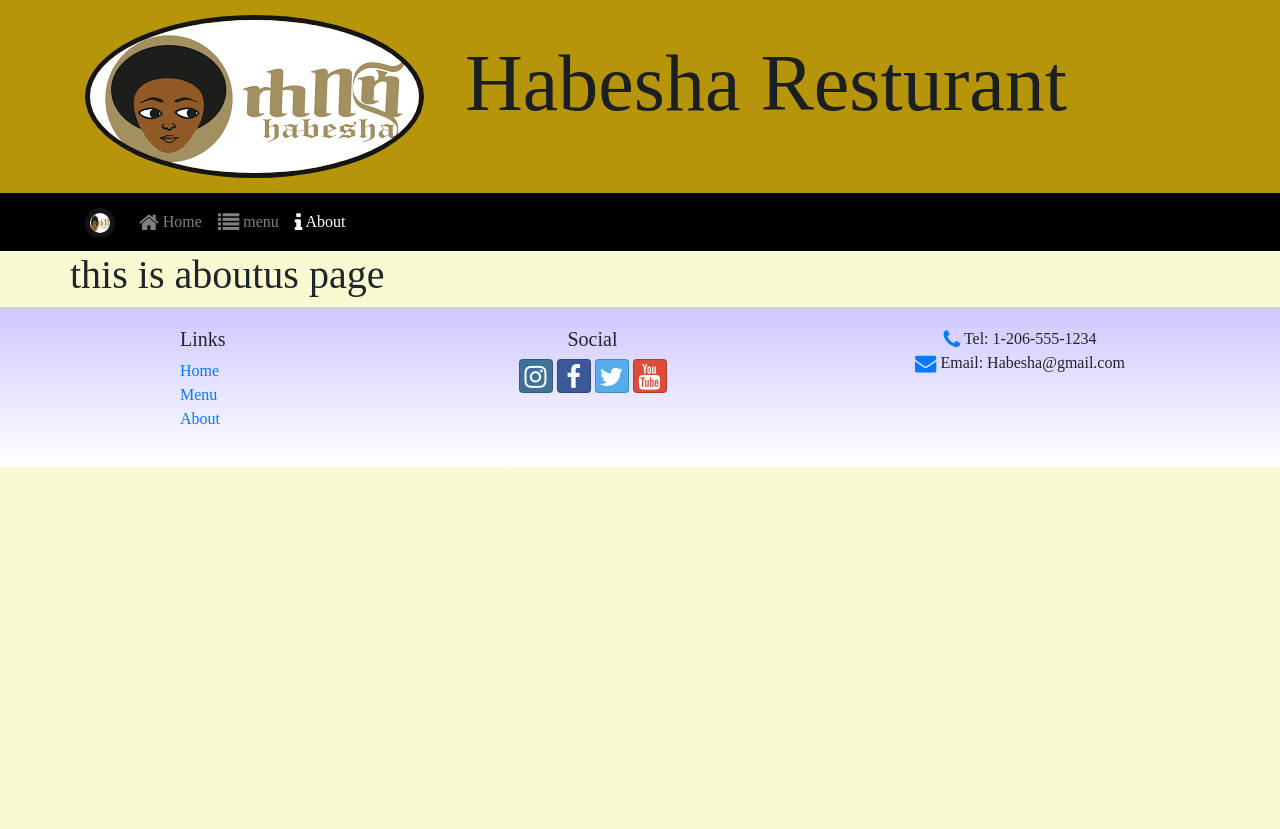
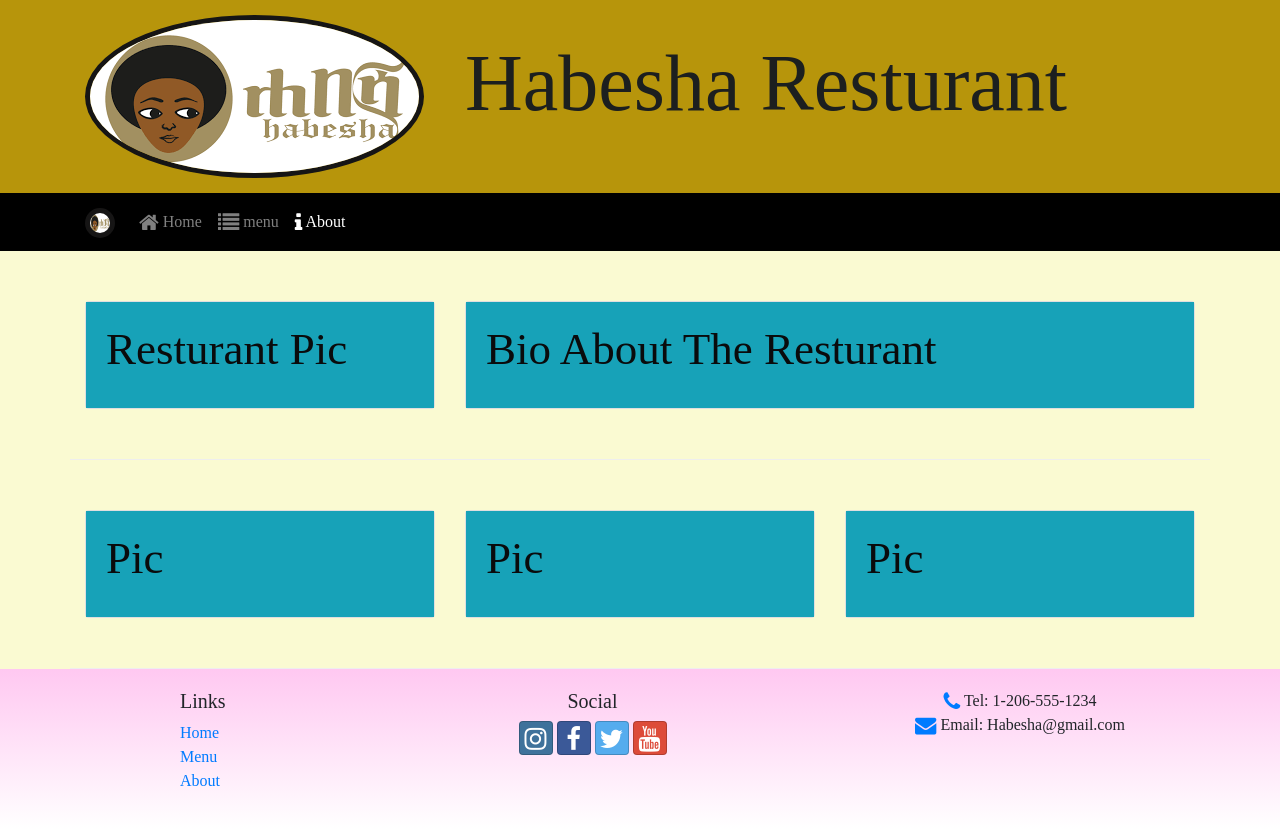
Before and after one commit to isubrhane/projectPortofilio, a website: page aboutus.html in a window 1280 px wide. Before the commit the page ends 800 px from the top, so only its background shows below. Drawn offline with nearby package versions, Linux system fonts and the light colour scheme.

Commit message:
updated menu and about us pages

```diff
--- a/aboutus.html
+++ b/aboutus.html
@@ -46,15 +46,59 @@
             </div>
         </div>
     </nav>
-    <div class="container">
-        <div class="row">
-            <h1>this is aboutus page</h1>
-        </div>
-        <div class="row">
+</div>
+<div class="container">
+    <div class="row row-content">
+      <div class="col-12 col-sm-4">
+        <div class="card" >
+            <div class="card-body bg-info" >
+             <h2 class="card-title"> Resturant Pic</h2>
 
+            </div>
+          </div>
+      </div>
+
+
+        <div class="col-12 col-sm-8">
+            <div class="card" >
+                <div class="card-body bg-info" >
+                 <h2 class="card-title">Bio About The Resturant</h2>
+
+                </div>
+              </div>
         </div>
 
+    </div>
+</div>
+<div class="container">
+    <div class="row row-content">
+      <div class="col-12 col-sm-4">
+        <div class="card" >
+            <div class="card-body bg-info" >
+             <h2 class="card-title"> Pic</h2>
 
+            </div>
+          </div>
+      </div>
+
+        <div class="col-12 col-sm-4  align-self-center">
+            <div class="card" >
+                <div class="card-body bg-info" >
+                 <h2 class="card-title">Pic</h2>
+
+                </div>
+              </div>
+        </div>
+        <div class="col-12 col-sm-4">
+            <div class="card" >
+                <div class="card-body bg-info" >
+                 <h2 class="card-title">Pic</h2>
+
+                </div>
+              </div>
+        </div>
+
+    </div>
 </div>
 <footer class="site-footer">
     <div class="container">
--- a/css/styles.css
+++ b/css/styles.css
@@ -23,7 +23,7 @@ header h2 {
 }
 
 .site-footer {
-    background-image: linear-gradient(#CEC8FF, white);
+    background-image: linear-gradient(#ffc8f1, white);
     padding: 20px 0;
 }
 
```
Also changed, not shown: index.html (+5 -42 lines), menu.html (+40 -3 lines), img/Screenshot (28).png (added).
